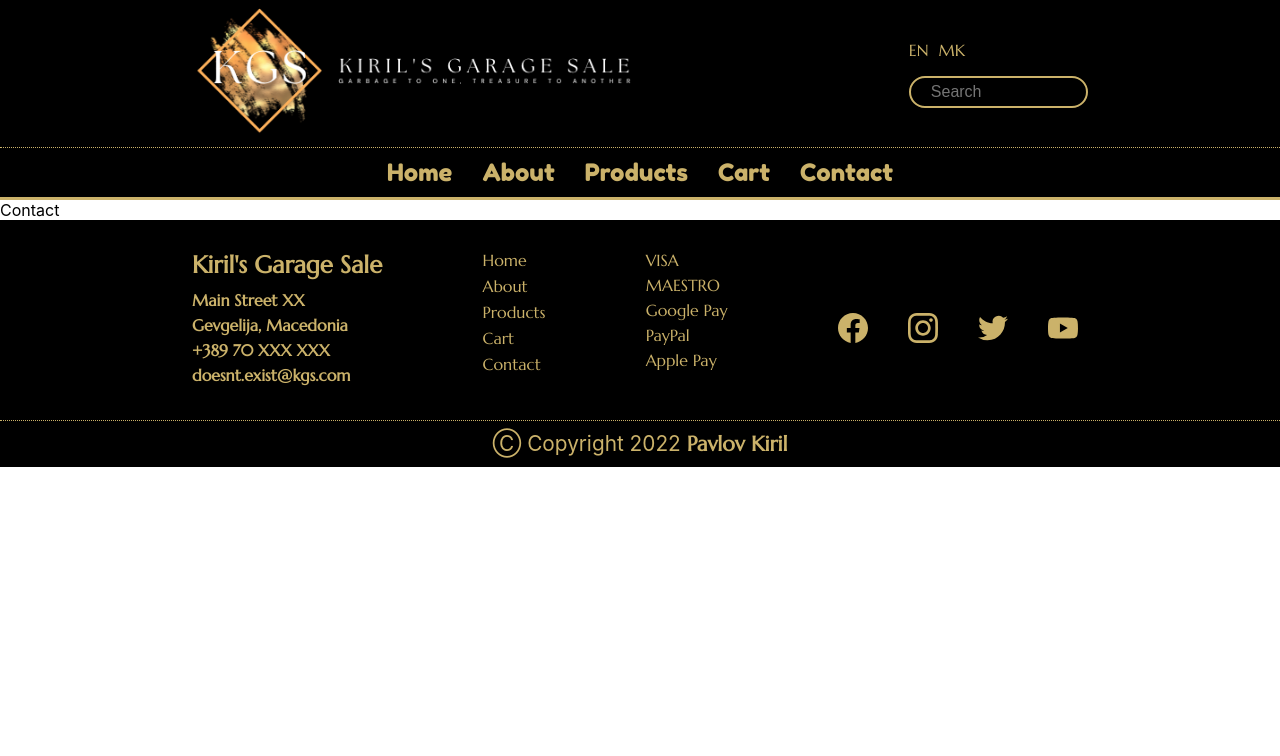
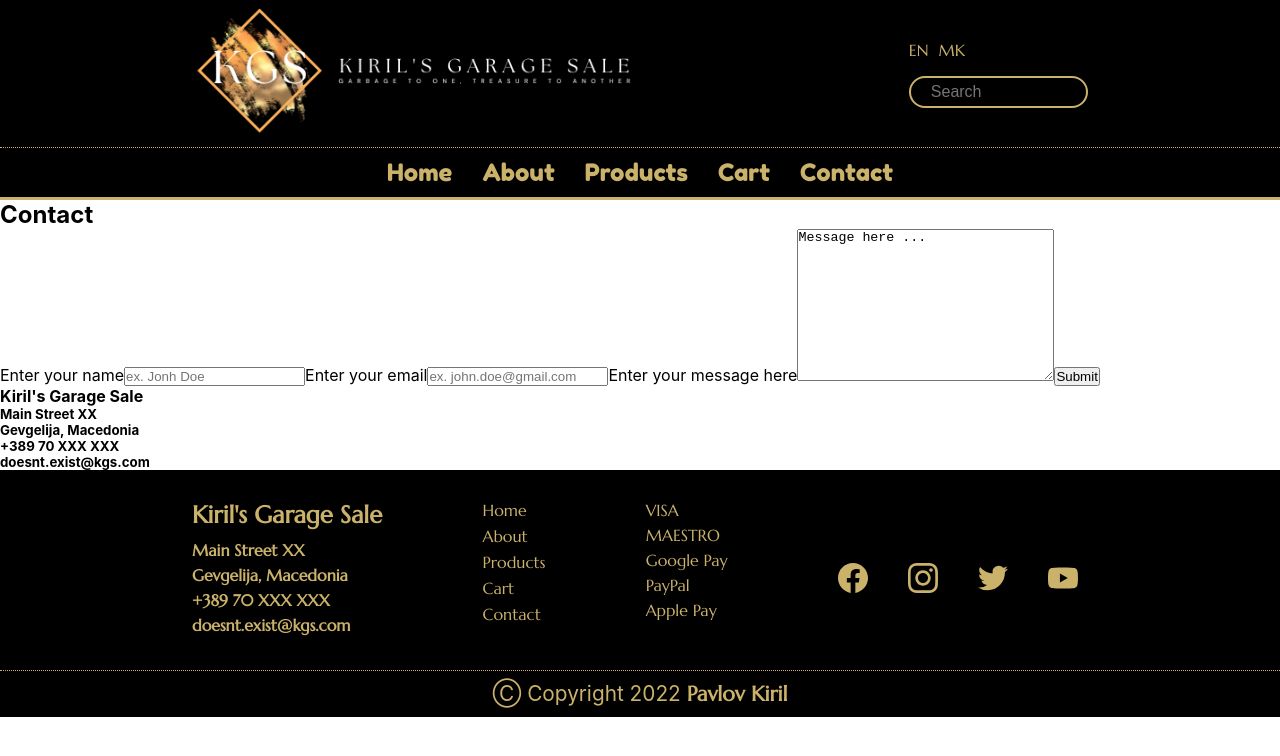
Before and after one commit to Kiril-Pavlov/garage-sale-site, a React (Create React App) app: page /contact in a window 1280 px wide. Shown: the top 756 px of the page. Built offline with nearby package versions, Linux system fonts and the light colour scheme; a web font is replaced by a local one.

Commit message:
Contact page structure done

```diff
--- a/src/pages/Contact/Contact.jsx
+++ b/src/pages/Contact/Contact.jsx
@@ -7,7 +7,32 @@ import "./Contact.css"
 const Contact = () => {
   return (
     <div>
-      Contact
+      <h2>Contact</h2>
+      <div>
+        <div className='contact-form'>
+          <form action="">
+            <label htmlFor="">Enter your name</label>
+            <input type="text" placeholder='ex. Jonh Doe' />
+            <label htmlFor="">Enter your email</label>
+            <input type="text" placeholder='ex. john.doe@gmail.com' />
+            <label htmlFor="">Enter your message here</label>
+            <textarea name="" id="" cols="30" rows="10">Message here ...</textarea>
+            <button>Submit</button>
+          </form>
+        </div>
+        <div className='contact-info'>
+          <h4>Kiril's Garage Sale</h4>
+          <div className='company-address'>
+            <h5>Main Street XX</h5>
+            <h5>Gevgelija, Macedonia</h5>
+          </div>
+          <h5>+389 70 XXX XXX</h5>
+          <h5>doesnt.exist@kgs.com</h5>
+        </div>
+      </div>
+      <div className='google-maps-location'>
+
+      </div>
     </div>
   )
 }
```
